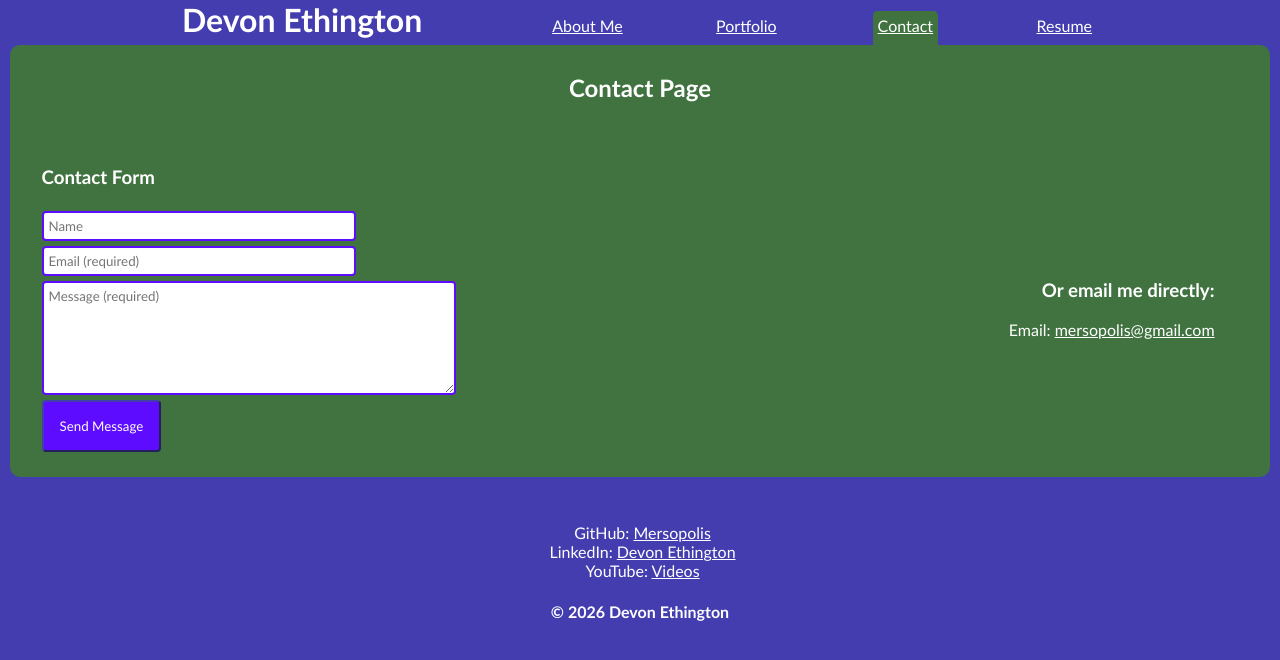
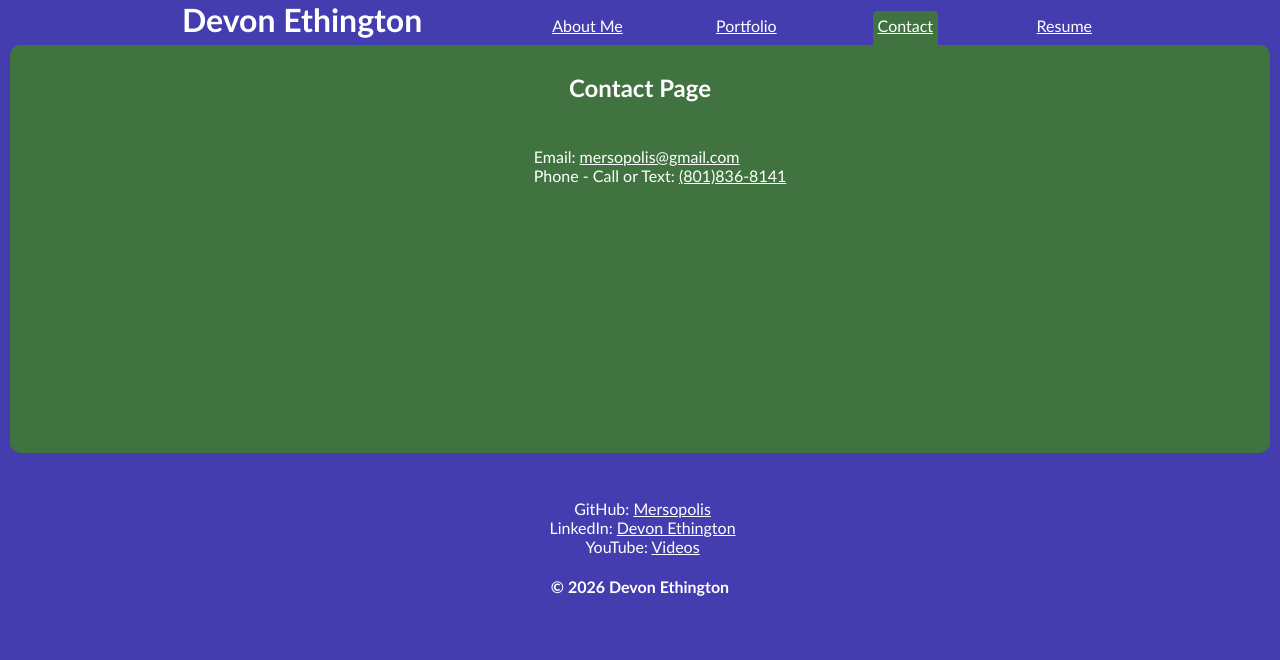
Before and after one commit to Mersopolis/Devon-Ethington-Portfolio, a Next.js app: page / in a window 1280 px wide. Both pictures are taken after a click on the link "Contact". Shown: the top 660 px of the page. Built offline with nearby package versions, Linux system fonts and the light colour scheme.

Commit message:
Updated Contact page, hid form

```diff
--- a/app/App.css
+++ b/app/App.css
@@ -228,8 +228,8 @@ article {
 }
 /* Contact Info */
 #contact-info {
-  margin: auto 2% auto auto;
-  text-align: right;
+  margin: auto auto auto auto;
+  text-align: left;
   list-style: none;
 }
 #contact-info a{
--- a/app/components/pages/Contact.js
+++ b/app/components/pages/Contact.js
@@ -1,17 +1,17 @@
-import ContactForm from "../ContactForm";
+// import ContactForm from "../ContactForm";
 
 function Contact() {
   return (
     <section id="contact">
       <h2>Contact Page</h2>
       <div id="contact-page">
-        <div id="contact-form">
+        {/* <div id="contact-form">
         <h3>Contact Form</h3>
         <ContactForm />
-        </div>
+        </div> */}
         <ul id="contact-info">
-          <li><h3>Or email me directly:</h3></li>
           <li>Email: <a href="mailto:mersopolis@gmail.com">mersopolis@gmail.com</a></li>
+          <li>Phone - Call or Text: <a href="tel:8018368141">(801)836-8141</a></li>
         </ul>
       </div>
     </section>
```
